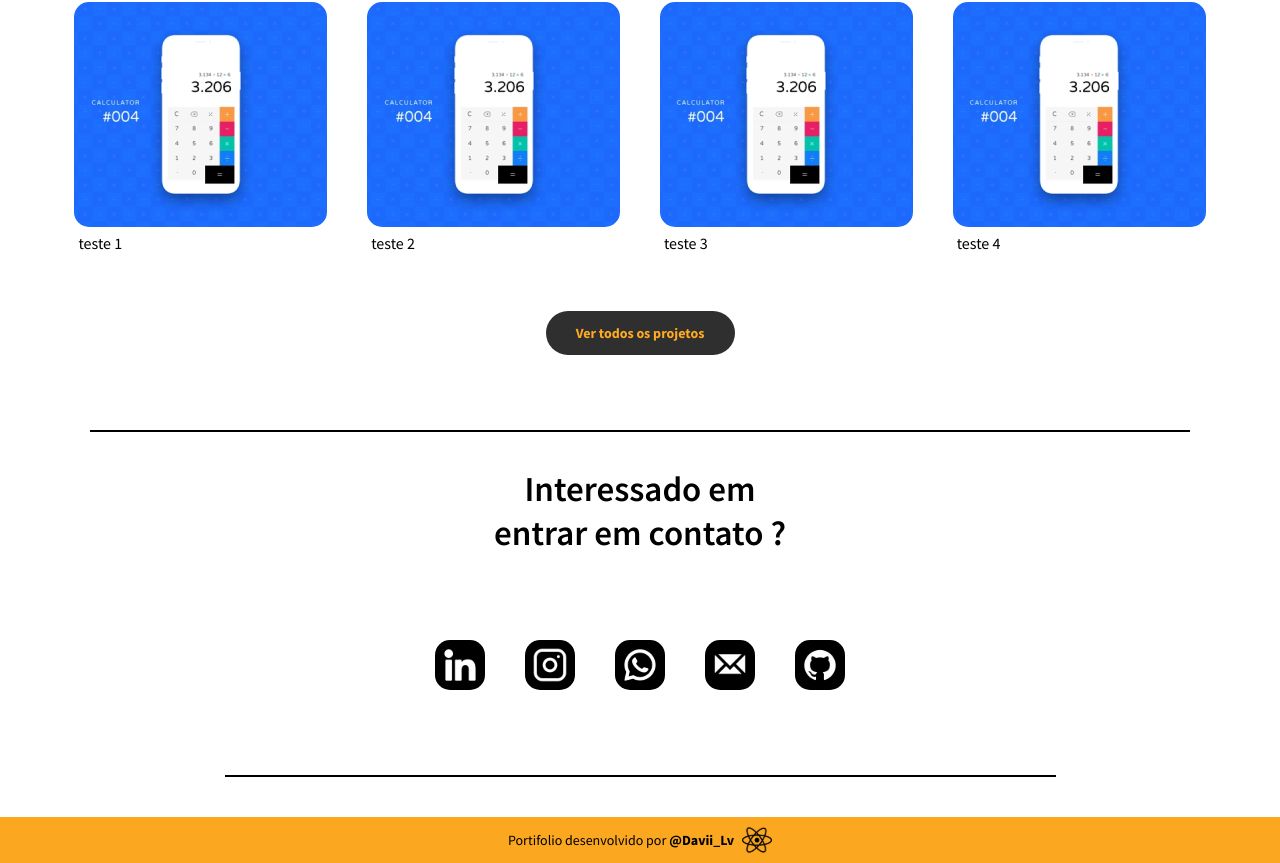
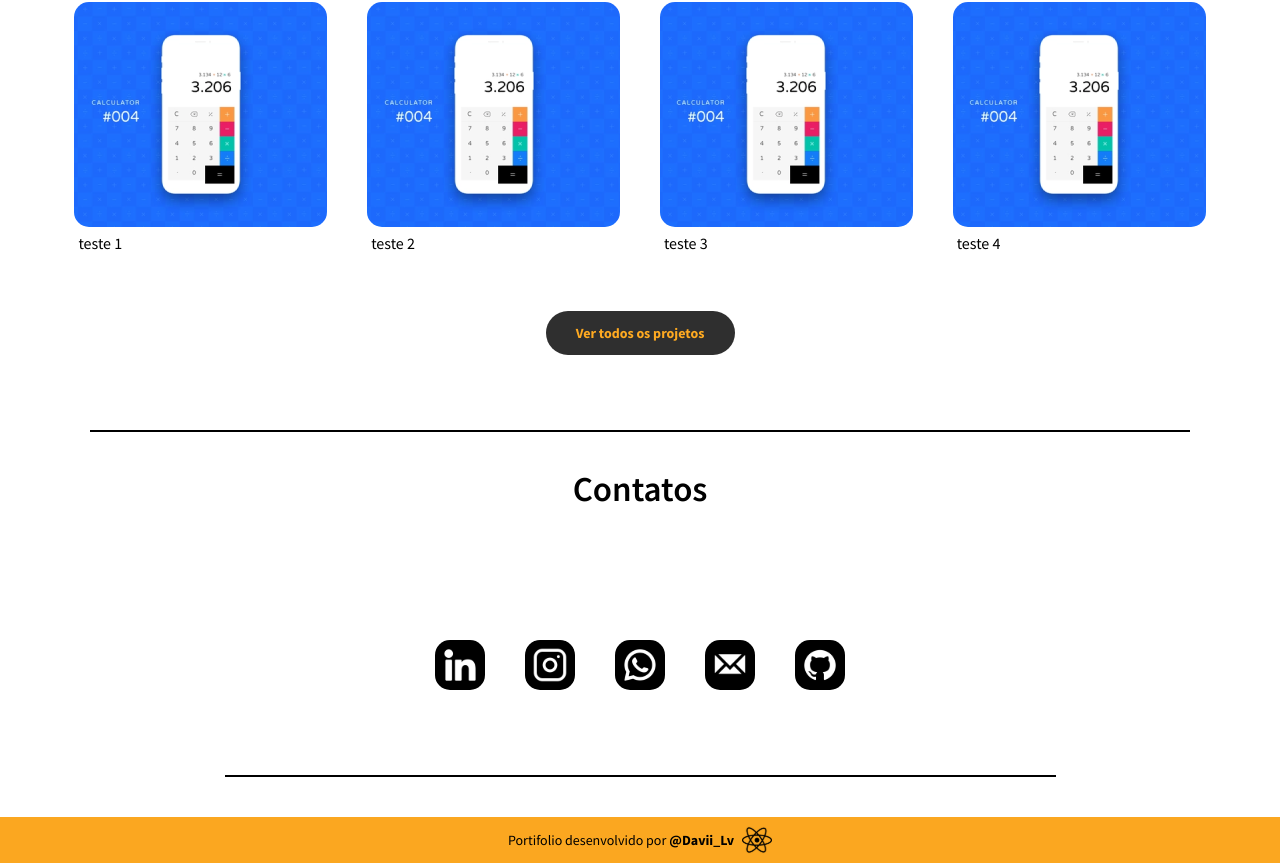
Before and after one commit to Davi-Lv/portfolio, a React (Vite) app: page / in a window 1280 px wide. Shown: the part 1343-2206 px from the top of the page. Built offline with nearby package versions, Linux system fonts and the light colour scheme.

Commit message:
Update App.jsx

```diff
--- a/src/App.jsx
+++ b/src/App.jsx
@@ -117,7 +117,7 @@ export default function App() {
       <div className="linha2" />
 
       <div className="contatos">
-        <p>Interessado em entrar em contato ?</p>
+        <p>Contatos</p>
       </div>
 
       <div className="redes wrapper">
```
